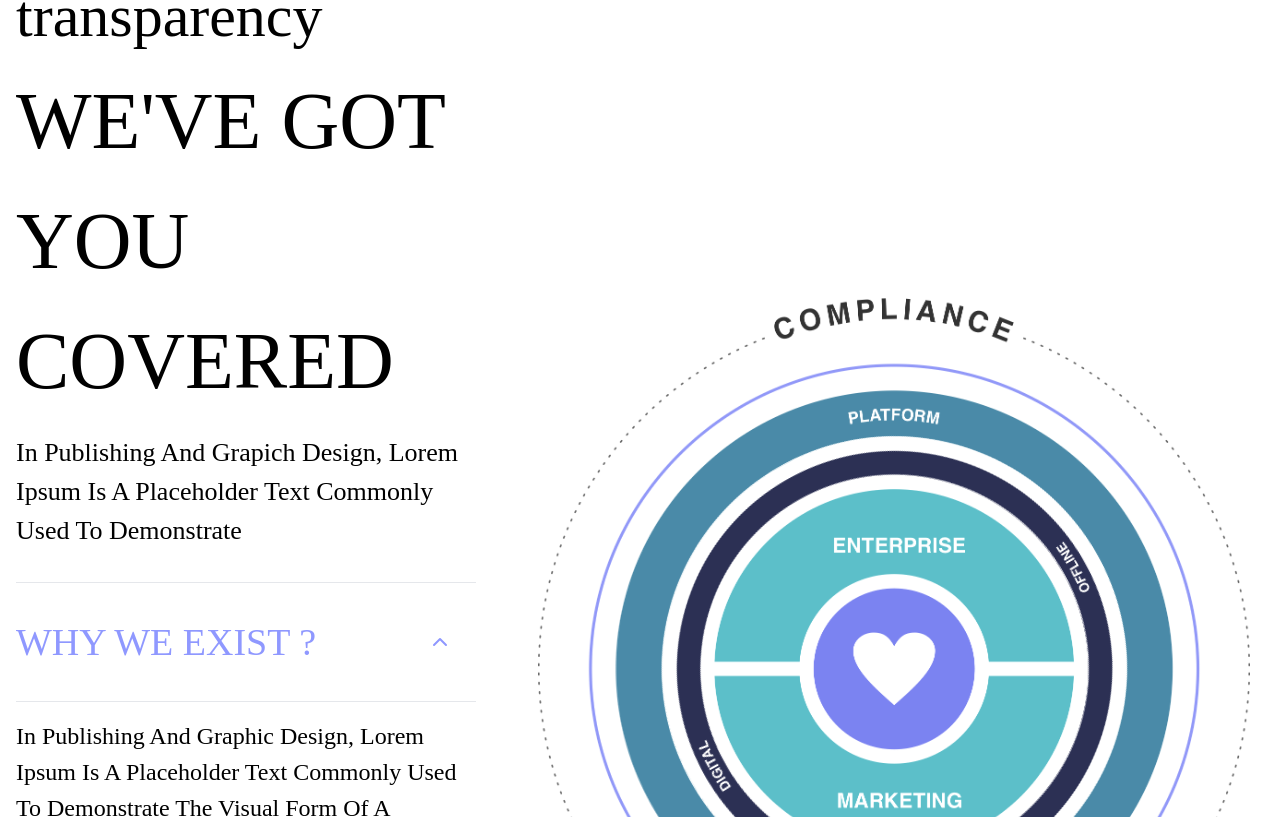
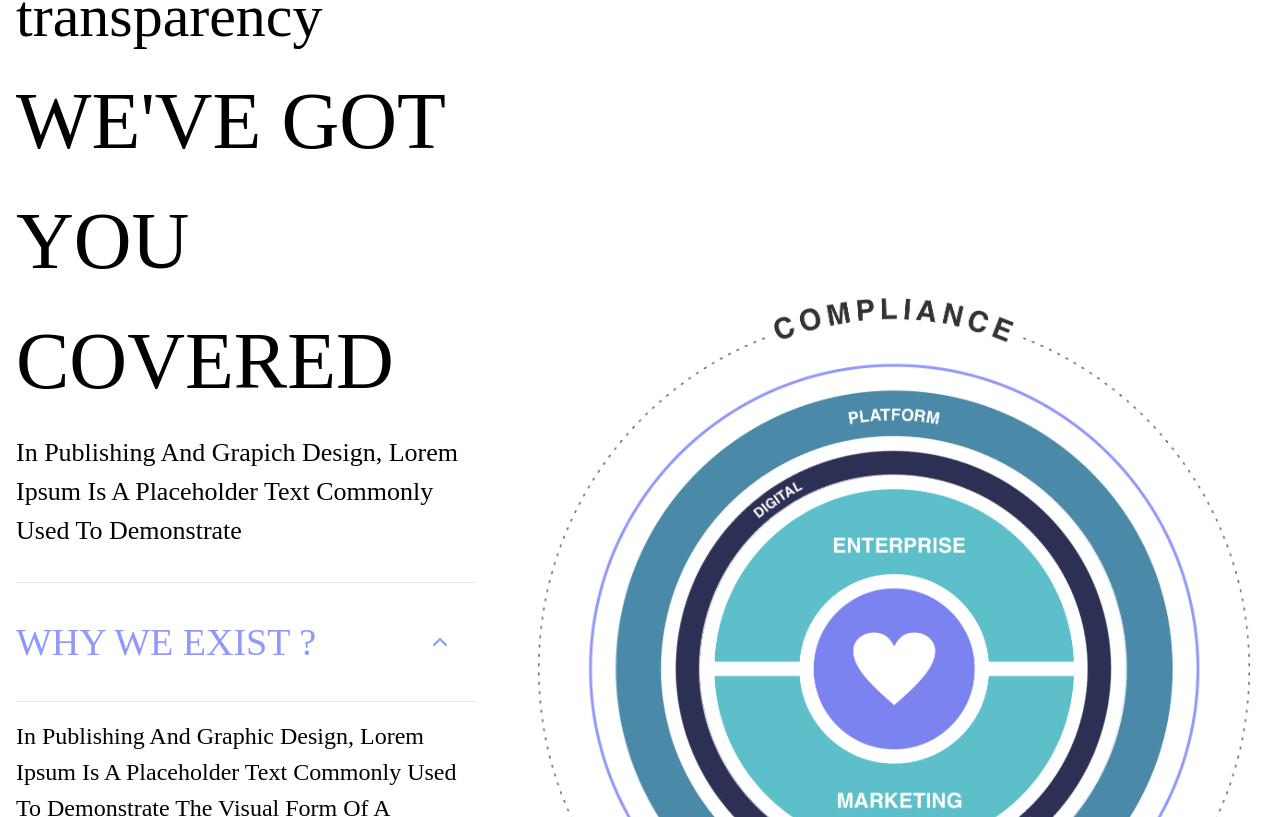
Before and after one commit to SheikhRashed/client--tailwindcss, a Vue app: page / in a window 1280 px wide. Shown: the part 2083-2900 px from the top of the page. Built offline with nearby package versions, Linux system fonts and the light colour scheme; a web font is replaced by a local one.

Commit message:
duration added by class

```diff
--- a/src/assets/css/index.css
+++ b/src/assets/css/index.css
@@ -105,3 +105,7 @@
     transform: rotate(360deg);
   }
 }
+
+.animation-duration {
+  animation-duration: 6s;
+}
--- a/src/components/Services/Service.vue
+++ b/src/components/Services/Service.vue
@@ -46,12 +46,17 @@
               <!-- Innovation chart start  -->
               <div class="relative" >
                 <!-- parent chart   -->
-                <div class="bg-parent-chart w-sm h-sm   lg:w-3xl  lg:h-3xl  bg-contain  bg-center bg-no-repeat  duration-3000 absolute">
+                <div class="bg-parent-chart w-sm h-sm   lg:w-3xl  lg:h-3xl  bg-contain  bg-center bg-no-repeat  duration-3000 ">
+
+                <div class="bg-child-chart w-sm h-sm   lg:w-3xl  lg:h-3xl  bg-contain  bg-center bg-no-repeat  ">
+
+                  <div class="bg-child-chart-1 w-sm h-sm   lg:w-3xl  lg:h-3xl  bg-contain  bg-center bg-no-repeat animate-spin animation-duration  ">
                 </div>
-                <div class="bg-child-chart w-sm h-sm   lg:w-3xl  lg:h-3xl  bg-contain  bg-center bg-no-repeat  absolute">
+
                 </div>
-                <div class="bg-child-chart-1 w-sm h-sm   lg:w-3xl  lg:h-3xl  bg-contain  bg-center bg-no-repeat animate-spin duration-3000">
+
                 </div>
+
               </div>
               <!-- Innovation chart end  -->
 
--- a/tailwind.config.js
+++ b/tailwind.config.js
@@ -52,7 +52,8 @@ module.exports = {
         xxxxs: '90px',
       },
       transitionDuration: {
-        3000: '30000s',
+        0: '0ms',
+        2000: '2000ms',
       },
     },
   },
```
